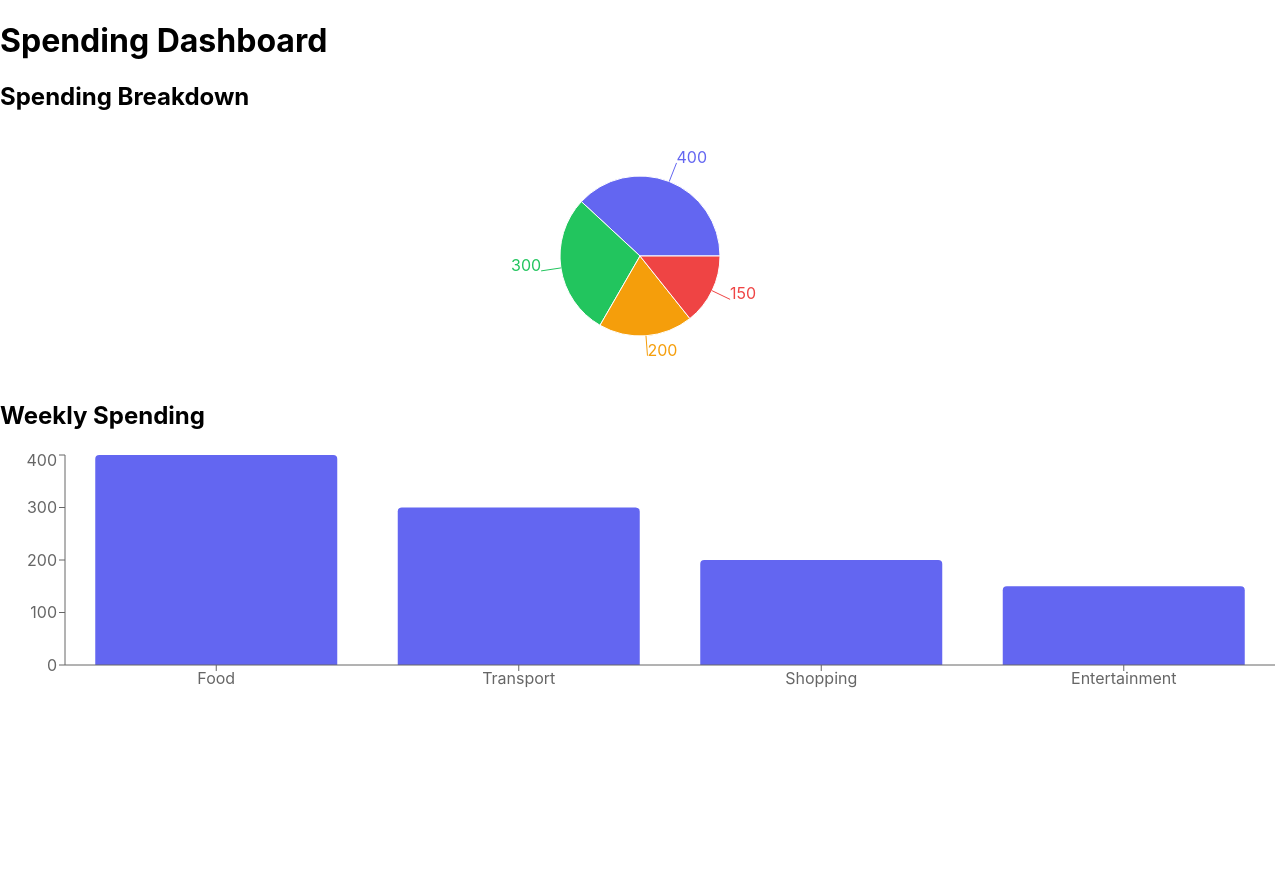
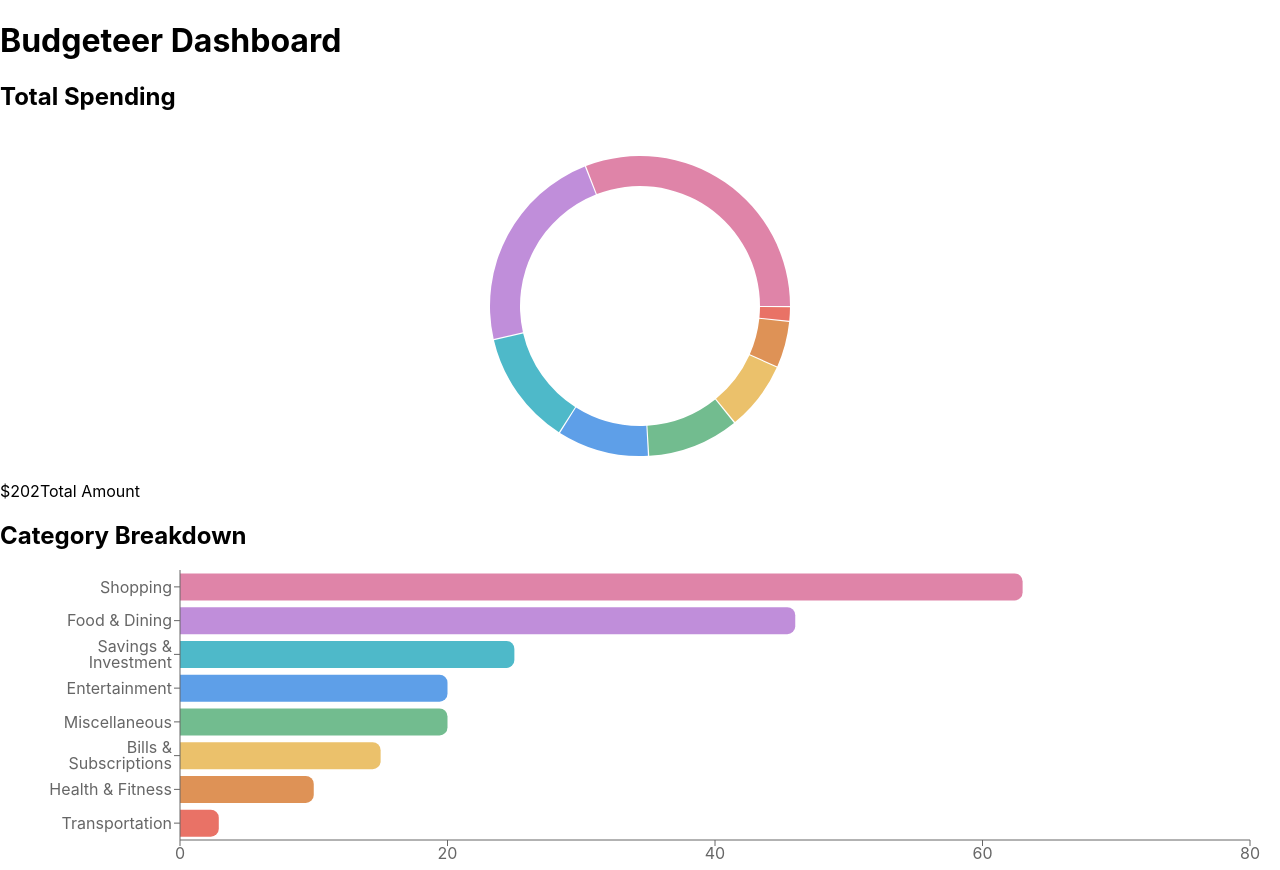
Before and after one commit to LKRamen/DivHacks2025, a React (Create React App) app in the folder budgeteer/: page / in a window 1280 px wide. Before the commit the page ends 800 px from the top, so only its background shows below. Built offline with nearby package versions, Linux system fonts and the light colour scheme.

Commit message:
changed styling and colors of charts

```diff
--- a/budgeteer/src/App.js
+++ b/budgeteer/src/App.js
@@ -1,51 +1,18 @@
 import React from "react";
-import { PieChart, Pie, Cell, BarChart, Bar, XAxis, YAxis, Tooltip, ResponsiveContainer } from "recharts";
+import "./App.css";
+import DonutChart from "./components/DonutChart";
+import HorizontalBarChart from "./components/HorizontalBarChart";
 
-const spendingData = [
-  { name: "Food", value: 400 },
-  { name: "Transport", value: 300 },
-  { name: "Shopping", value: 200 },
-  { name: "Entertainment", value: 150 },
-];
-
-const COLORS = ["#6366f1", "#22c55e", "#f59e0b", "#ef4444"]; // muted Notion-like palette
-
-function Dashboard() {
+function App() {
   return (
-    <div className="p-6 max-w-4xl mx-auto">
-      <h1 className="text-2xl font-bold mb-6">Spending Dashboard</h1>
-
+    <div className="p-10 bg-gray-50 min-h-screen">
+      <h1 className="text-3xl font-bold mb-8">Budgeteer Dashboard</h1>
       <div className="grid grid-cols-2 gap-8">
-        {/* Pie Chart */}
-        <div className="bg-white rounded-2xl shadow-sm border border-gray-200 p-4">
-          <h2 className="text-lg font-semibold mb-4">Spending Breakdown</h2>
-          <ResponsiveContainer width="100%" height={250}>
-            <PieChart>
-              <Pie data={spendingData} dataKey="value" outerRadius={80} label>
-                {spendingData.map((entry, index) => (
-                  <Cell key={`cell-${index}`} fill={COLORS[index % COLORS.length]} />
-                ))}
-              </Pie>
-              <Tooltip />
-            </PieChart>
-          </ResponsiveContainer>
-        </div>
-
-        {/* Bar Chart */}
-        <div className="bg-white rounded-2xl shadow-sm border border-gray-200 p-4">
-          <h2 className="text-lg font-semibold mb-4">Weekly Spending</h2>
-          <ResponsiveContainer width="100%" height={250}>
-            <BarChart data={spendingData}>
-              <XAxis dataKey="name" />
-              <YAxis />
-              <Tooltip />
-              <Bar dataKey="value" fill="#6366f1" radius={[4, 4, 0, 0]} />
-            </BarChart>
-          </ResponsiveContainer>
-        </div>
+        <DonutChart />
+        <HorizontalBarChart />
       </div>
     </div>
   );
 }
 
-export default Dashboard;
+export default App;
--- /dev/null
+++ b/budgeteer/src/components/DonutChart.js
@@ -0,0 +1,92 @@
+import React, { useState } from "react";
+import { PieChart, Pie, Cell, Tooltip, ResponsiveContainer } from "recharts";
+
+const spendingData = [
+  { name: "Shopping", value: 63 },
+  { name: "Food & Dining", value: 46 },
+  { name: "Savings & Investment", value: 25 },
+  { name: "Entertainment", value: 20 },
+  { name: "Miscellaneous", value: 20 },
+  { name: "Bills & Subscriptions", value: 15 },
+  { name: "Health & Fitness", value: 10 },
+  { name: "Transportation", value: 2.9 },
+];
+
+const COLORS = [
+  "#df84a8", // pink
+  "#c08eda", // purple
+  "#4eb9c9", // teal
+  "#5e9fe8", // blue
+  "#72bc8f", // green
+  "#ebc16b", // yellow
+  "#de9256", // orange
+  "#e97266", // red
+];
+
+function DonutChart() {
+  const total = spendingData.reduce((acc, curr) => acc + curr.value, 0);
+  const [activeIndex, setActiveIndex] = useState(null);
+
+  return (
+    <div className="bg-white rounded-2xl border p-6 flex flex-col items-center relative">
+      <h2 className="text-lg font-semibold mb-4">Total Spending</h2>
+
+      <ResponsiveContainer width="100%" height={350}>
+        <PieChart>
+          <Pie
+            data={spendingData}
+            dataKey="value"
+            innerRadius={120}
+            outerRadius={150}
+            paddingAngle={0.5}
+            onMouseEnter={(_, index) => setActiveIndex(index)}
+            onMouseLeave={() => setActiveIndex(null)}
+          >
+            {spendingData.map((entry, index) => (
+              <Cell
+                key={`cell-${index}`}
+                fill={COLORS[index % COLORS.length]}
+                stroke={index === activeIndex ? "#fff" : "none"}
+                strokeWidth={index === activeIndex ? 4 : 0}
+                style={{
+                  filter: index === activeIndex ? "brightness(1.2)" : "none",
+                  transition: "all 0.2s ease-in-out",
+                  cursor: "pointer",
+                }}
+              />
+            ))}
+          </Pie>
+          <Tooltip
+            formatter={(value, name) => [`$${value}`, name]}
+            contentStyle={{
+              borderRadius: "8px",
+              border: "1px solid #e5e7eb",
+              backgroundColor: "white",
+              color: "#111827",
+              fontSize: "14px",
+            }}
+          />
+        </PieChart>
+      </ResponsiveContainer>
+
+      {/* Center text */}
+      <div className="absolute top-1/2 left-1/2 -translate-x-1/2 -translate-y-1/2 flex flex-col items-center pointer-events-none">
+            {activeIndex !== null ? (
+            <>
+                <span className="text-xl font-bold">{spendingData[activeIndex].name}</span>
+                <span className="text-gray-600">
+                ${spendingData[activeIndex].value}
+                </span>
+            </>
+            ) : (
+            <>
+                <span className="text-2xl font-bold">${total.toFixed(0)}</span>
+                <span className="text-gray-500 text-sm">Total Amount</span>
+            </>
+            )}
+        </div>
+    </div>
+  );
+}
+
+export default DonutChart;
--- /dev/null
+++ b/budgeteer/src/components/HorizontalBarChart.js
@@ -0,0 +1,58 @@
+import React from "react";
+import {
+  BarChart,
+  Bar,
+  XAxis,
+  YAxis,
+  Tooltip,
+  ResponsiveContainer,
+  Cell,
+} from "recharts";
+
+const spendingData = [
+  { name: "Shopping", value: 63 },
+  { name: "Food & Dining", value: 46 },
+  { name: "Savings & Investment", value: 25 },
+  { name: "Entertainment", value: 20 },
+  { name: "Miscellaneous", value: 20 },
+  { name: "Bills & Subscriptions", value: 15 },
+  { name: "Health & Fitness", value: 10 },
+  { name: "Transportation", value: 2.9 },
+];
+
+const COLORS = [
+  "#df84a8", // pink
+  "#c08eda", // purple
+  "#4eb9c9", // teal
+  "#5e9fe8", // blue
+  "#72bc8f", // green
+  "#ebc16b", // yellow
+  "#de9256", // orange
+  "#e97266", // red
+];
+
+function HorizontalBarChart() {
+  return (
+    <div className="bg-white rounded-2xl border p-6">
+      <h2 className="text-lg font-semibold mb-4">Category Breakdown</h2>
+      <ResponsiveContainer width="100%" height={300}>
+        <BarChart
+          data={spendingData}
+          layout="vertical"
+          margin={{ top: 0, right: 30, left: 30, bottom: 0 }}
+        >
+          <XAxis type="number" />
+          <YAxis type="category" dataKey="name" width={150} />
+          <Tooltip />
+          <Bar dataKey="value" radius={[0, 8, 8, 0]}>
+            {spendingData.map((entry, index) => (
+              <Cell key={`cell-${index}`} fill={COLORS[index % COLORS.length]} />
+            ))}
+          </Bar>
+        </BarChart>
+      </ResponsiveContainer>
+    </div>
+  );
+}
+
+export default HorizontalBarChart;
```
